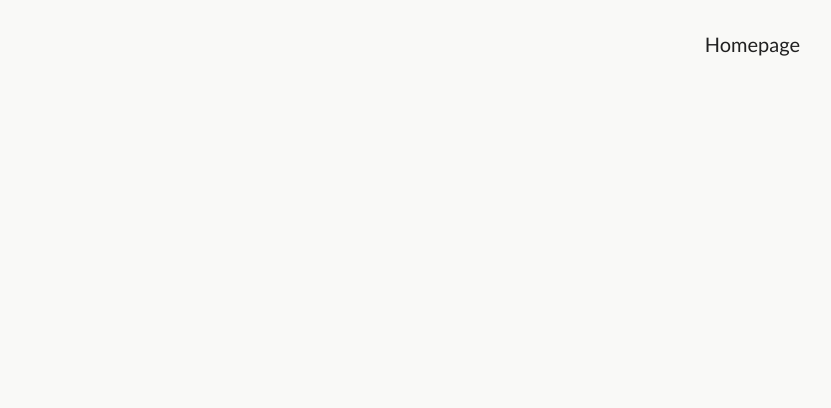
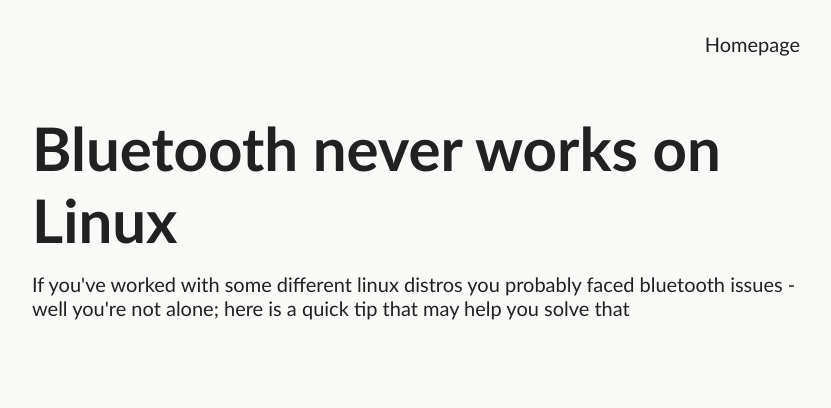
Before and after one commit to juli01100001/docs, a plain HTML site: page articles/infosec/issues/kali-bluetooth.html in a window 1280 px wide. Shown: the whole page, without its empty margins (224-1055 px from the left). Drawn offline with Linux system fonts and the light colour scheme.

Commit message:
up images for bluetooth issues on linux and article introduction;

```diff
--- a/articles/infosec/issues/kali-bluetooth.html
+++ b/articles/infosec/issues/kali-bluetooth.html
@@ -24,7 +24,14 @@
             </div>
         </header>
 
+        <article>
+            <h1>Bluetooth never works on Linux</h1>
+            <p>If you've worked with some different linux distros you probably faced bluetooth issues - well you're not alone; here is a quick tip that may help you solve that</p>
 
+            <p>
+
+            </p>
+        </article>
 
         <footer>
             <nav>
```
Also changed, not shown: images/kali-bluetooth/1.png (added), images/kali-bluetooth/2.png (added).
